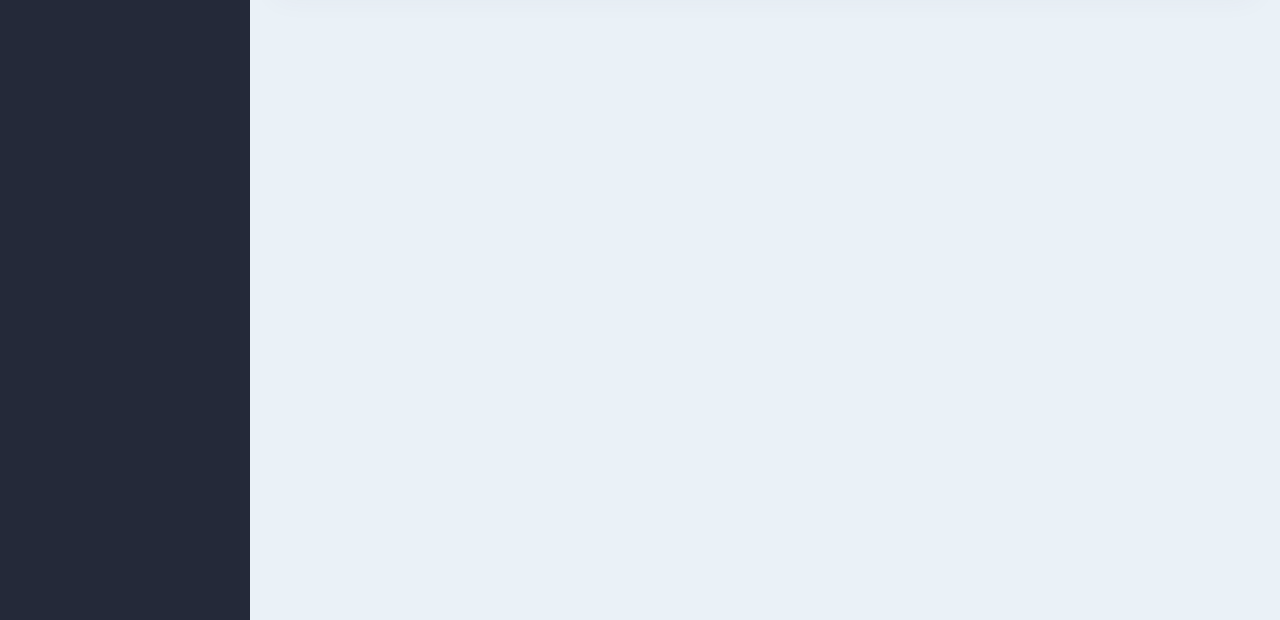
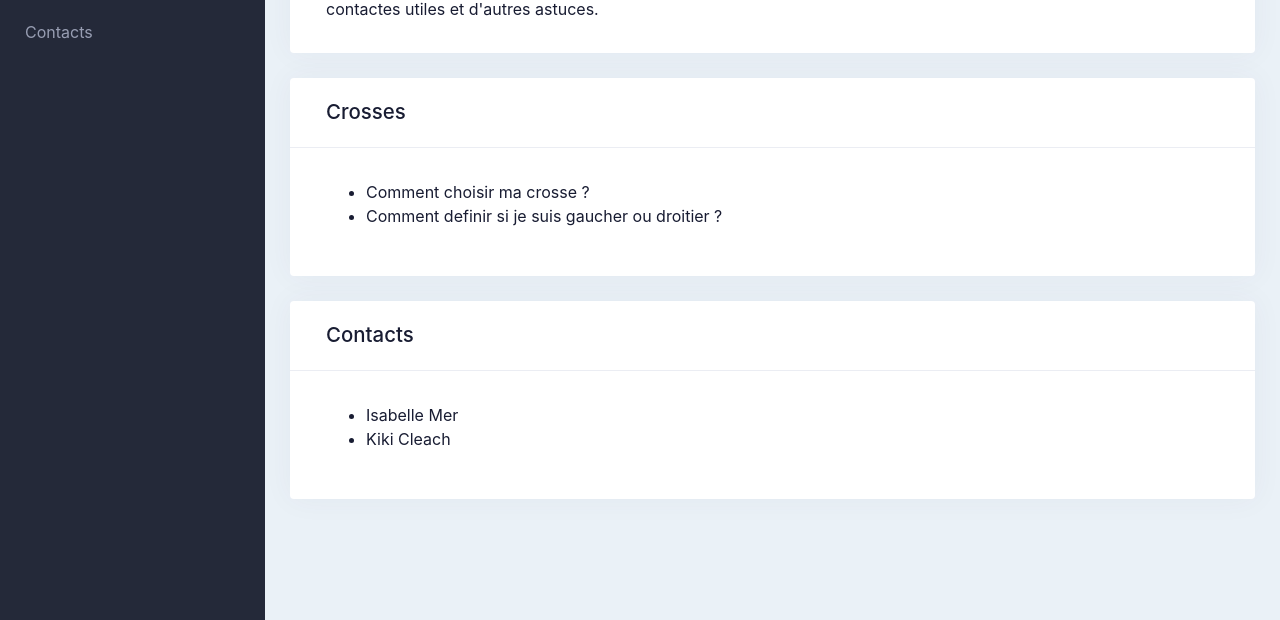
Before and after one commit to torpenn/torpenn.github.io, a plain HTML site: page index.html in a window 1280 px wide. Shown: the part 180-800 px from the top of the page. Drawn offline with nearby package versions, Linux system fonts and the light colour scheme.

Commit message:
WIP: some blocks...

```diff
--- a/css/styles.css
+++ b/css/styles.css
@@ -1,15 +1,53 @@
-body {
-  background: #EAF1F7;
+*, ::after, ::before {
+  box-sizing: border-box;
 }
 
-.material-icons.md-30 {
-  font-size: 30px;
+body {
+  display: flex;
+  -webkit-box-orient: vertical;
+  -webkit-box-direction: normal;
+  flex-direction: column;
+  background: #EAF1F7;
+  height: 100%;
+  margin: 0px;
+  padding: 0px;
+  font-weight: 400;
 }
 
-#sidebar {
-  min-width: 250px;
-  max-width: 250px;
-  min-height: 100vh;
+.material-icons.md-30 {font-size: 30px;}
+
+.flex-root {
+  -webkit-box-flex: 1;
+  flex: 1;
+}
+
+.flex-row-auto {
+  flex: 0 0 auto;
+}
+
+.flex-row-fluid {
+  -webkit-box-flex: 1;
+  flex: 1 auto;
+  -ms-flex: 1 0 0px;
+  min-width: 0;
+}
+
+.flex-column-fluid {
+  -webkit-box-flex: 1;
+  flex: 1 0 auto;
+}
+
+/* ############ SIDEBAR ############*/
+.aside-fixed {
+  position: fixed;
+  top: 0;
+  bottom: 0;
+  left: 0;
+  z-index: 98;
+}
+
+.aside {
+  width: 265px;
   background-color: #242939;
   color: #989EB3;
 }
@@ -26,40 +64,6 @@ body {
   height: 72px;
 }
 
-.flex-row-fluid {
-  -webkit-box-flex: 1;
-  flex: 1 auto;
-  -ms-flex: 1 0 0px;
-  min-width: 0;
-}
-
-.flex-column-fluid {
-  -webkit-box-flex: 1;
-  -ms-flex: 1 0 auto;
-  flex: 1 0 auto;
-}
-
-.wrapper {}
-
-.header {
-  background: #fff;
-  height: 72px;
-  margin-bottom: 25px;
-}
-
-.content {
-  padding: 25px 0;
-}
-
-.container {
-  width: 100%;
-  padding: 0 25px;
-  max-width: 1340px;
-  margin-right: auto;
-  margin-left: auto;
-  color: #181C32;
-}
-
 .menu-icon {
   flex: 0 0 35px;
   color: #3699FF;
@@ -70,12 +74,103 @@ body {
   padding: .5rem 25px;
 }
 
+.nav-link:hover,
+.nav-link:active,
+.nav-link:focus {
+  color: #ffffff;
+  background-color: #1F2433;
+}
+
+/* ############ CONTENT ############*/
+.wrapper {
+  padding-left: 265px;
+  padding-top: 72px;
+}
+
+.header {
+  background: #fff;
+  height: 72px;
+  margin-bottom: 25px;
+  -webkit-box-pack: justify;
+  justify-content: space-between;
+  display: flex;
+  left: 265px;
+  box-shadow: 0px 0px 40px 0px rgba(82, 63, 105, 0.1);
+}
+
+/* ############ HEADER ############*/
+.header-fixed {
+  position: fixed;
+  top: 0;
+  right: 0;
+  z-index: 97;
+}
+
+.header a {color: #181c32;}
+.content {
+  padding: 25px 0;
+}
+
+.container {
+  width: 100%;
+  padding: 25px 25px;
+  margin-right: auto;
+  margin-left: auto;
+  color: #181C32;
+}
+
+
+
+/* ############ CARD ############*/
 .card-custom {
   box-shadow: 0px 0px 30px 0px rgba(82, 63, 105, 0.05);
   -webkit-box-shadow: 0px 0px 30px 0px rgba(82, 63, 105, 0.05);
   border: 0;
 }
 
-.gutter-b {
-  margin-bottom: 25px;
+.card.card-custom > .card-header {
+  border-bottom: 1px solid #EBEDF3;
 }
+
+.card-header,
+.card-body {
+  padding: 2rem 2.25rem;
+}
+
+.card.card-custom > .card-header {
+  display: flex;
+  justify-content: space-between;
+  align-items: stretch;
+  flex-wrap: wrap;
+  min-height: 70px;
+  padding-top: 0;
+  padding-bottom: 0;
+  background-color: transparent;
+}
+
+.card-title,
+.card-label {
+  font-weight: 500;
+  font-size: 1.275rem;
+  color: #181C32;
+  display: flex;
+  align-items: center;
+  margin: .5rem .5rem .5rem 0;
+}
+
+.card-label {
+  margin: 0 0.75rem 0 0;
+  flex-wrap: wrap;
+}
+
+.card-title small {
+  color: #B5B5C3;
+  font-size: 1rem;
+}
+
+.gutter-b {margin-bottom: 25px;}
+
+.card-body {
+  flex: 1 1 auto;
+  min-height: 1px;
+}
--- a/index.html
+++ b/index.html
@@ -5,19 +5,21 @@
   <meta charset="UTF-8">
   <meta name="viewport" content="width=device-width, initial-scale=1, shrink-to-fit=no">
   <!-- Bootstrap CSS -->
-  <link rel="stylesheet" href="https://stackpath.bootstrapcdn.com/bootstrap/4.4.1/css/bootstrap.min.css" integrity="sha384-Vkoo8x4CGsO3+Hhxv8T/Q5PaXtkKtu6ug5TOeNV6gBiFeWPGFN9MuhOf23Q9Ifjh" crossorigin="anonymous">
-  <link rel="stylesheet" type="text/css" href="css/styles.css" />
+  <link rel="stylesheet" href="https://stackpath.bootstrapcdn.com/bootstrap/4.4.1/css/bootstrap.min.css"
+        integrity="sha384-Vkoo8x4CGsO3+Hhxv8T/Q5PaXtkKtu6ug5TOeNV6gBiFeWPGFN9MuhOf23Q9Ifjh" crossorigin="anonymous">
+  <link rel="stylesheet" type="text/css" href="css/styles.css"/>
   <link href="https://fonts.googleapis.com/icon?family=Material+Icons" rel="stylesheet">
   <title>Torpenn GUIDE</title>
 </head>
 
 <body>
-  <div class="d-flex flex-row flex-column-fluid">
+<div class="d-flex flex-column flex-root">
+  <div class="d-flex flex-row flex-column-fluid page">
     <div id="sidebar" class="d-flex flex-row-auto flex-column">
-      <div class="aside aside-left aside-fixed d-flex flex-column flex-row-auto">
+      <div class="aside aside-left aside-fixed d-flex flex-column flex-row-auto vh-100">
         <div class="brand flex-column-auto">
-          <i class="material-icons md-30menu-icon ">sports_hockey</i>
-          <span>Hockey</span>
+          <i class="material-icons md-30 menu-icon ">sports_hockey</i>
+          <span>Brest Hockey Club</span>
         </div>
         <div class="aside-menu-wrapper flex-column-fluid">
           <div class="aside-menu scroll ps ps--active-y">
@@ -29,7 +31,10 @@
                 <a class="nav-link" href="#">Patins</a>
               </li>
               <li class="nav-item">
-                <a class="nav-link" href="#">Crosses</a>
+                <a class="nav-link" href="#crosses">Crosses</a>
+              </li>
+              <li class="nav-item">
+                <a href="#contacts" class="nav-link">Contacts</a>
               </li>
             </ul>
           </div>
@@ -37,17 +42,53 @@
       </div>
     </div>
     <div class="d-flex flex-column flex-row-fluid wrapper">
-      <div class="navbar navbar-light shadow-sm header">
+      <div class="header header-fixed">
         <div class="container d-flex justify-content-between">
           <a href="#" class="navbar-brand d-flex align-items-center"><strong>Torpenn Guide</strong></a>
         </div>
       </div>
-      <div class="container">
+      <div class="content d-flex flex-column flex-column-fluid container">
         <div class="row">
           <div class="col-lg-12">
             <div class="card card-custom gutter-b">
-              <div class="card-header border-0 pt-6">
-                <h1>Bienvenue !</h1>
+              <div class="card-body">
+                Bienvenue sur la page Torpenn Guide. Ce site a pur le but de vous orienter quand vous commencez le
+                hockey sur glace. Vous trouvez ici les conseils pour le choiox d'équipement, les liens pour les sites
+                qui vendent l'equipement, les contactes utiles et d'autres astuces.
+              </div>
+            </div>
+          </div>
+        </div>
+        <div class="row">
+          <div class="col-lg-12">
+            <div class="card card-custom gutter-b">
+              <div class="card-header pt-6">
+                <div class="card-title">
+                  <h3 id="crosses" class="card-label">Crosses</h3>
+                </div>
+              </div>
+              <div class="card-body">
+                <ul>
+                  <li>Comment choisir ma crosse ?</li>
+                  <li> Comment definir si je suis gaucher ou droitier ?</li>
+                </ul>
+              </div>
+            </div>
+          </div>
+        </div>
+        <div class="row">
+          <div class="col-lg-12">
+            <div class="card card-custom gutter-b">
+              <div class="card-header pt-6">
+                <div class="card-title">
+                  <h3 id="contacts" class="card-label"> Contacts </h3>
+                </div>
+              </div>
+              <div class="card-body">
+                <ul>
+                  <li>Isabelle Mer</li>
+                  <li>Kiki Cleach</li>
+                </ul>
               </div>
             </div>
           </div>
@@ -55,12 +96,19 @@
       </div>
     </div>
   </div>
-  <!-- jQuery CDN - Slim version (=without AJAX) -->
-  <script src="https://code.jquery.com/jquery-3.3.1.slim.min.js" integrity="sha384-q8i/X+965DzO0rT7abK41JStQIAqVgRVzpbzo5smXKp4YfRvH+8abtTE1Pi6jizo" crossorigin="anonymous"></script>
-  <!-- Popper.JS -->
-  <script src="https://cdnjs.cloudflare.com/ajax/libs/popper.js/1.14.0/umd/popper.min.js" integrity="sha384-cs/chFZiN24E4KMATLdqdvsezGxaGsi4hLGOzlXwp5UZB1LY//20VyM2taTB4QvJ" crossorigin="anonymous"></script>
-  <!-- Bootstrap JS -->
-  <script src="https://stackpath.bootstrapcdn.com/bootstrap/4.1.0/js/bootstrap.min.js" integrity="sha384-uefMccjFJAIv6A+rW+L4AHf99KvxDjWSu1z9VI8SKNVmz4sk7buKt/6v9KI65qnm" crossorigin="anonymous"></script>
+</div>
+
+<!-- jQuery CDN - Slim version (=without AJAX) -->
+<script src="https://code.jquery.com/jquery-3.3.1.slim.min.js"
+        integrity="sha384-q8i/X+965DzO0rT7abK41JStQIAqVgRVzpbzo5smXKp4YfRvH+8abtTE1Pi6jizo"
+        crossorigin="anonymous"></script>
+<!-- Popper.JS -->
+<script src="https://cdnjs.cloudflare.com/ajax/libs/popper.js/1.14.0/umd/popper.min.js"
+        integrity="sha384-cs/chFZiN24E4KMATLdqdvsezGxaGsi4hLGOzlXwp5UZB1LY//20VyM2taTB4QvJ"
+        crossorigin="anonymous"></script>
+<!-- Bootstrap JS -->
+<script src="https://stackpath.bootstrapcdn.com/bootstrap/4.1.0/js/bootstrap.min.js"
+        integrity="sha384-uefMccjFJAIv6A+rW+L4AHf99KvxDjWSu1z9VI8SKNVmz4sk7buKt/6v9KI65qnm"
+        crossorigin="anonymous"></script>
 </body>
-
 </html>
```
